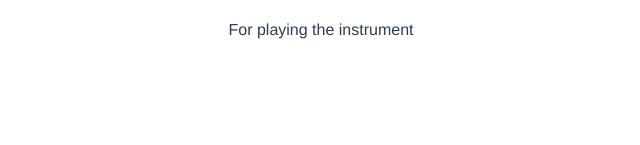
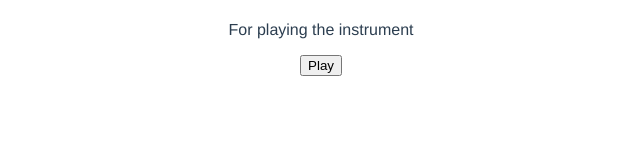
Before and after one commit to gawainhewitt/orchlab-strings, a Vue app: page /play in a window 1280 px wide. Shown: the part 145-290 px from the top of the page, without its empty margins (319-959 px from the left). Built offline with nearby package versions, Linux system fonts and the light colour scheme.

Commit message:
button triggers method

```diff
--- a/src/views/PlayView.vue
+++ b/src/views/PlayView.vue
@@ -2,5 +2,17 @@
   <div class="play">
     <h1>This is the play page</h1>
     <p>For playing the instrument</p>
+    <button @click="testing('bananaman')">Play</button>
   </div>
 </template>
+
+<script>
+
+export default {
+  methods: {
+    testing(message) {
+      console.log(message);
+    }
+  }
+}
+</script>
```
